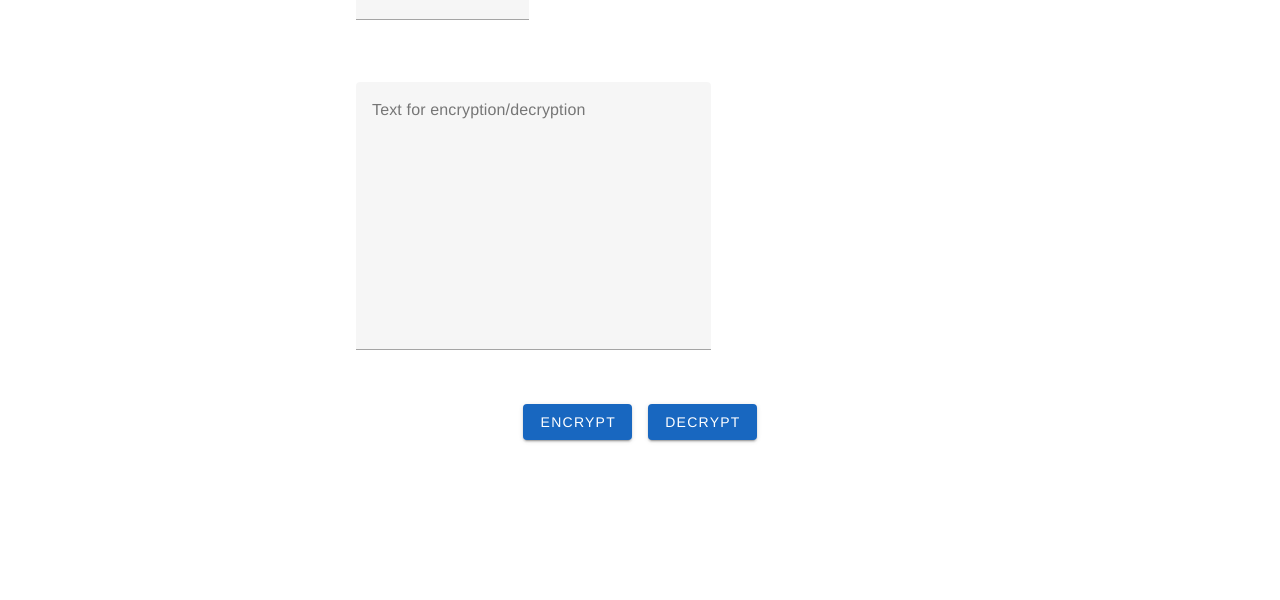
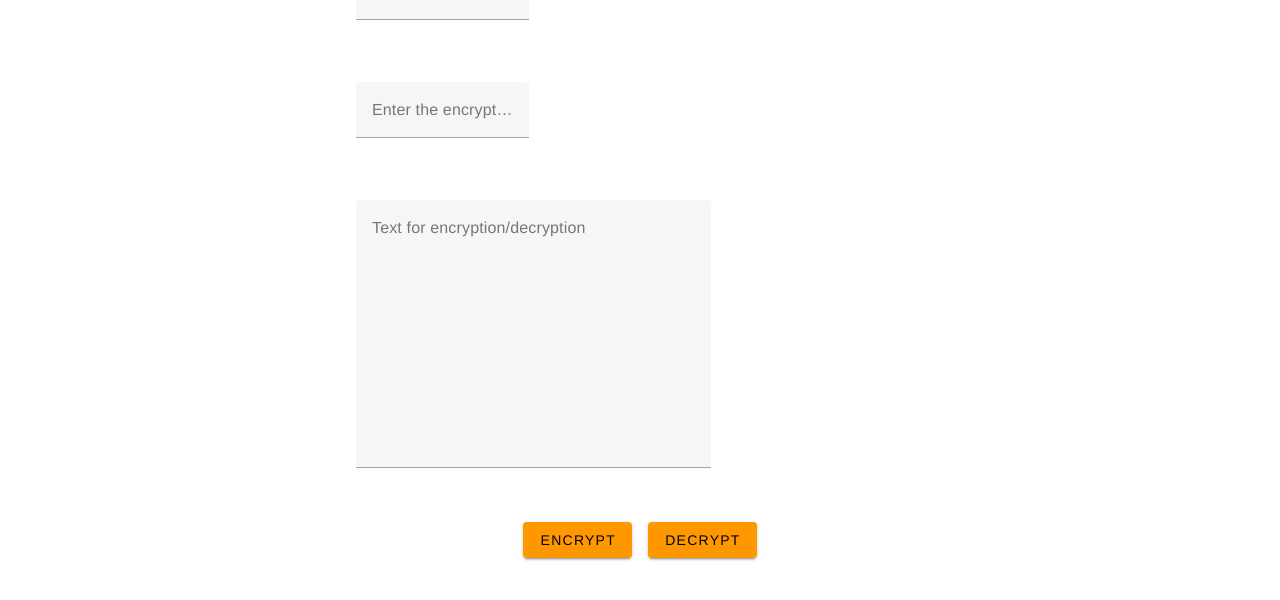
Before and after one commit to dolnuea/frontend-alt-n-bit, a Vue app: page / in a window 1280 px wide. Shown: the part 302-902 px from the top of the page. Before the commit the page ends 802 px from the top, so only its background shows below. Built offline with nearby package versions, Linux system fonts and the light colour scheme.

Commit message:
add enck

```diff
--- a/src/views/AltNBitView.vue
+++ b/src/views/AltNBitView.vue
@@ -11,6 +11,12 @@
       </v-row>
 
       <v-row>
+        <v-col cols="12" sm="4">
+          <v-text-field label="Enter the encryption key (ENCK)" v-model="enck" class="mb-4" />
+        </v-col>
+      </v-row>
+
+      <v-row>
         <v-col cols="12" sm="8">
           <v-textarea label="Text for encryption/decryption" v-model="text" no-resize rows="10" class="mb-4 mr-4" />
         </v-col>
@@ -19,8 +25,8 @@
 
     <v-row>
       <v-col>
-        <v-btn color="primary" class="mr-4" @click="encrypt">Encrypt</v-btn>
-        <v-btn color="primary" @click="decrypt">Decrypt</v-btn>
+        <v-btn color="orange" class="mr-4" @click="encrypt">Encrypt</v-btn>
+        <v-btn color="orange" @click="decrypt">Decrypt</v-btn>
       </v-col>
     </v-row>
 
@@ -56,6 +62,7 @@ export default {
       file: null,
       isImage: false,
       result: null,
+      enck: '',
     };
   },
   methods: {
@@ -83,6 +90,7 @@ export default {
           const formData = new FormData();
           formData.append('image', this.file);
           formData.append('numBlocks', this.numBlocks);
+          formData.append('enck', this.enck);
 
           const response = await axios.post('http://127.0.0.1:5000/encrypt-image', formData);
           this.result = response.data;
@@ -91,7 +99,7 @@ export default {
           // handle non-image file encryption
         }
       } else {
-        const response = await axios.post('http://127.0.0.1:5000/encrypt-text', { text: this.text, numBlocks: this.numBlocks });
+        const response = await axios.post('http://127.0.0.1:5000/encrypt-text', { text: this.text, numBlocks: this.numBlocks, enck: this.enck });
           // .then(response => {
           //   console.log(response.data);
           // })
@@ -108,6 +116,7 @@ export default {
           const formData = new FormData();
           formData.append('image', this.file);
           formData.append('numBlocks', this.numBlocks);
+          formData.append('enck', this.enck);
 
           const response = await axios.post('http://127.0.0.1:5000/decrypt-image', formData);
           this.result = response.data;
@@ -117,7 +126,7 @@ export default {
         }
       } else {
         // const response = await axios.post('/decrypt-text', { text: this.text, numBlocks: this.numBlocks });
-        const response = await axios.post('http://127.0.0.1:5000/decrypt-text', { text: this.text, numBlocks: this.numBlocks });
+        const response = await axios.post('http://127.0.0.1:5000/decrypt-text', { text: this.text, numBlocks: this.numBlocks, enck: this.enck });
         this.result = response.data;
         console.log(response.data);
       }
--- a/src/views/SSSView.vue
+++ b/src/views/SSSView.vue
@@ -17,8 +17,8 @@
 
   <v-row>
     <v-col>
-      <v-btn color="primary" class="mr-4" @click="generateShares">Encrypt</v-btn>
-      <v-btn color="primary" @click="recoverSecret">Decrypt</v-btn>
+      <v-btn color="orange" class="mr-4" @click="generateShares">Encrypt</v-btn>
+      <v-btn color="orange" @click="recoverSecret">Decrypt</v-btn>
     </v-col>
   </v-row>
 
```
